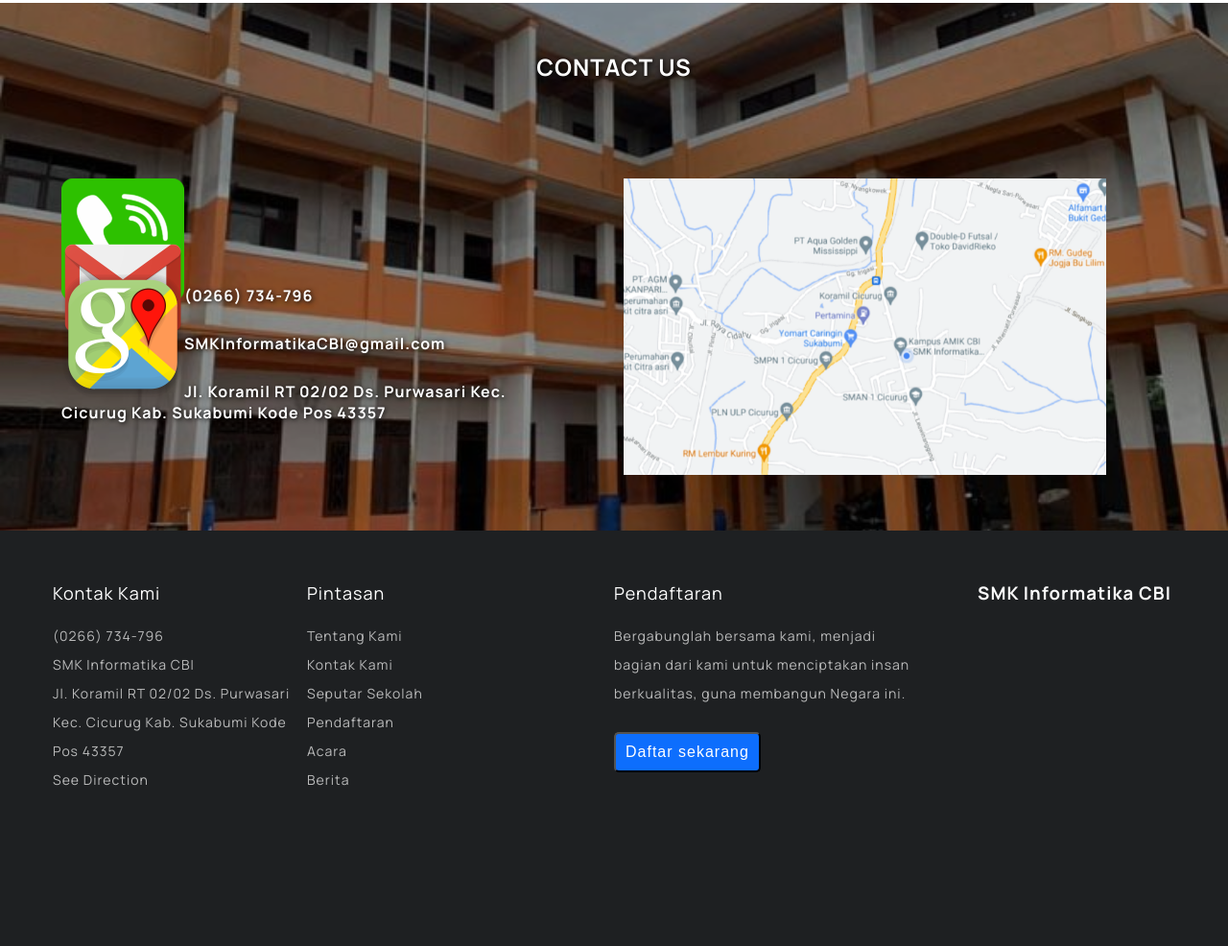
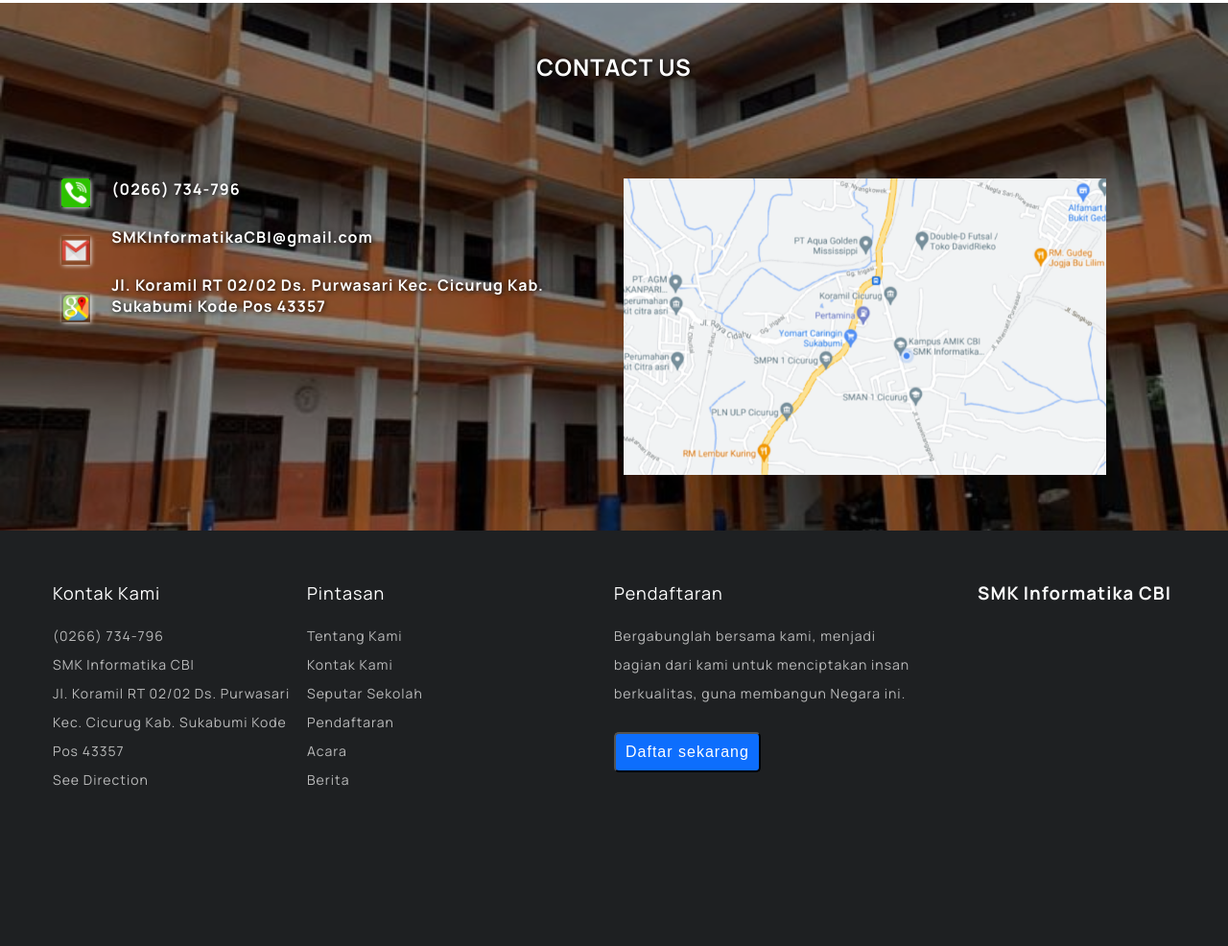
Before and after one commit to TriAditiawan/workshoptri.github.io, a plain HTML site: page index.html in a window 1280 px wide. Shown: the part 3440-4426 px from the top of the page at 96% size. Drawn offline with Linux system fonts and the light colour scheme; files whose address does not match are found by name.

Commit message:
Update index.html

```diff
--- a/index.html
+++ b/index.html
@@ -4,8 +4,7 @@
     <meta charset="UTF-8" />
     <meta http-equiv="X-UA-Compatible" content="IE=edge" />
     <meta name="viewport" content="width=device-width, initial-scale=1.0" />
-    <link rel="icon" type="image/x-icon" href="https://smkinformatikacbi.sch.id/images/kc.png">
-
+    <link rel="icon" type="image/x-icon" href="https://smkinformatikacbi.sch.id/images/kc.png" />
 
     <link rel="stylesheet" href="./style.css" />
     <title>Beranda</title>
@@ -221,11 +220,18 @@
       <div class="container-lokasi">
         <h2>CONTACT US</h2>
         <div class="pembungkus">
-          <ul class="location">
-            <li><img src="./asset/img/icon/telepon.png" alt="" />(0266) 734-796</li>
-            <li><img src="./asset/img/icon/Gmail.png" alt="" />SMKInformatikaCBI@gmail.com</li>
-            <li><img src="./asset/img/icon/location.png" alt="" />Jl. Koramil RT 02/02 Ds. Purwasari Kec. Cicurug Kab. Sukabumi Kode Pos 43357</li>
-          </ul>
+          <div class="ul">
+            <ul class="img">
+              <li><img src="./asset/img/icon/telepon.png" alt="" /></li>
+              <li><img src="./asset/img/icon/Gmail.png" alt="" /></li>
+              <li><img src="./asset/img/icon/location.png" alt="" /></li>
+            </ul>
+            <ul class="location">
+              <li>(0266) 734-796</li>
+              <li>SMKInformatikaCBI@gmail.com</li>
+              <li>Jl. Koramil RT 02/02 Ds. Purwasari Kec. Cicurug Kab. Sukabumi Kode Pos 43357</li>
+            </ul>
+          </div>
           <div class="img-lokasi">
             <img src="./asset/img/mapcbi3.png" alt="" />
           </div>
```
